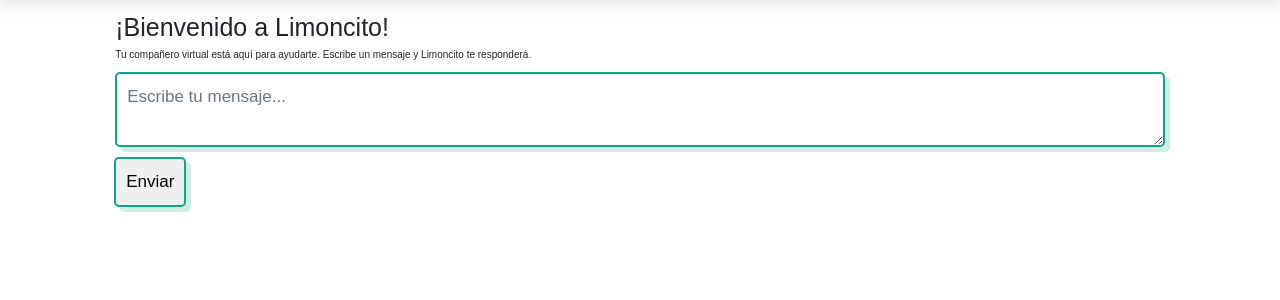
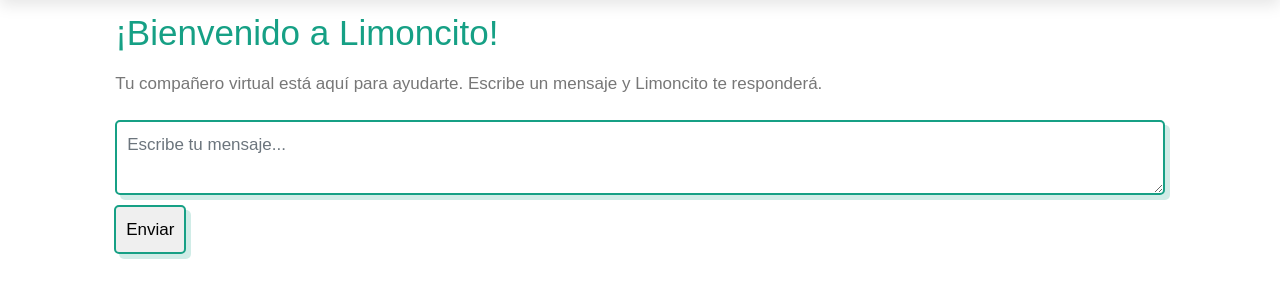
Before and after one commit to Champinhon/limonmental, a Django app: page /chatbot/ in a window 1280 px wide. Shown: the part 78-378 px from the top of the page. Run offline with Django 4.2, Linux system fonts and the light colour scheme; a user stored in the database is signed in; some libraries are stand-ins or nearby versions.

Commit message:
CSS en psicólogos

```diff
--- a/limonmentalApp/templates/chat/chatbot.html
+++ b/limonmentalApp/templates/chat/chatbot.html
@@ -320,8 +320,8 @@
         <div id="menu-btn" class="fas fa-bars"></div>
      </header>
     <div class="container-psicologos">
-        <h1>¡Bienvenido a Limoncito!</h1>
-        <p>Tu compañero virtual está aquí para ayudarte. Escribe un mensaje y Limoncito te responderá.</p>
+        <h1 class="titulo">¡Bienvenido a Limoncito!</h1>
+        <p class="parrafo">Tu compañero virtual está aquí para ayudarte. Escribe un mensaje y Limoncito te responderá.</p>
 
         {% if bot_response %}
             <div id="chat-response" class="alert">
--- a/limonmentalApp/templates/posts/post_list.html
+++ b/limonmentalApp/templates/posts/post_list.html
@@ -326,7 +326,7 @@
     </div>
 
     <div class="container">
-        <h1 class="titulo-2">Explora Nuestros Posts</h1>
+        <h1 class="titulo">Explora Nuestros Posts</h1>
         <p class="parrafo">Descubre contenido valioso creado por nuestra comunidad.</p>
 
         {% if latest_posts %}
--- a/limonmentalApp/templates/psychologists.html
+++ b/limonmentalApp/templates/psychologists.html
@@ -280,7 +280,7 @@
         }
         .container-psicologos {
             padding: 2rem 9%;
-            margin-top: 7rem;
+            margin-top: 3rem;
         }
         .psicologos{
             display: flex;
```
